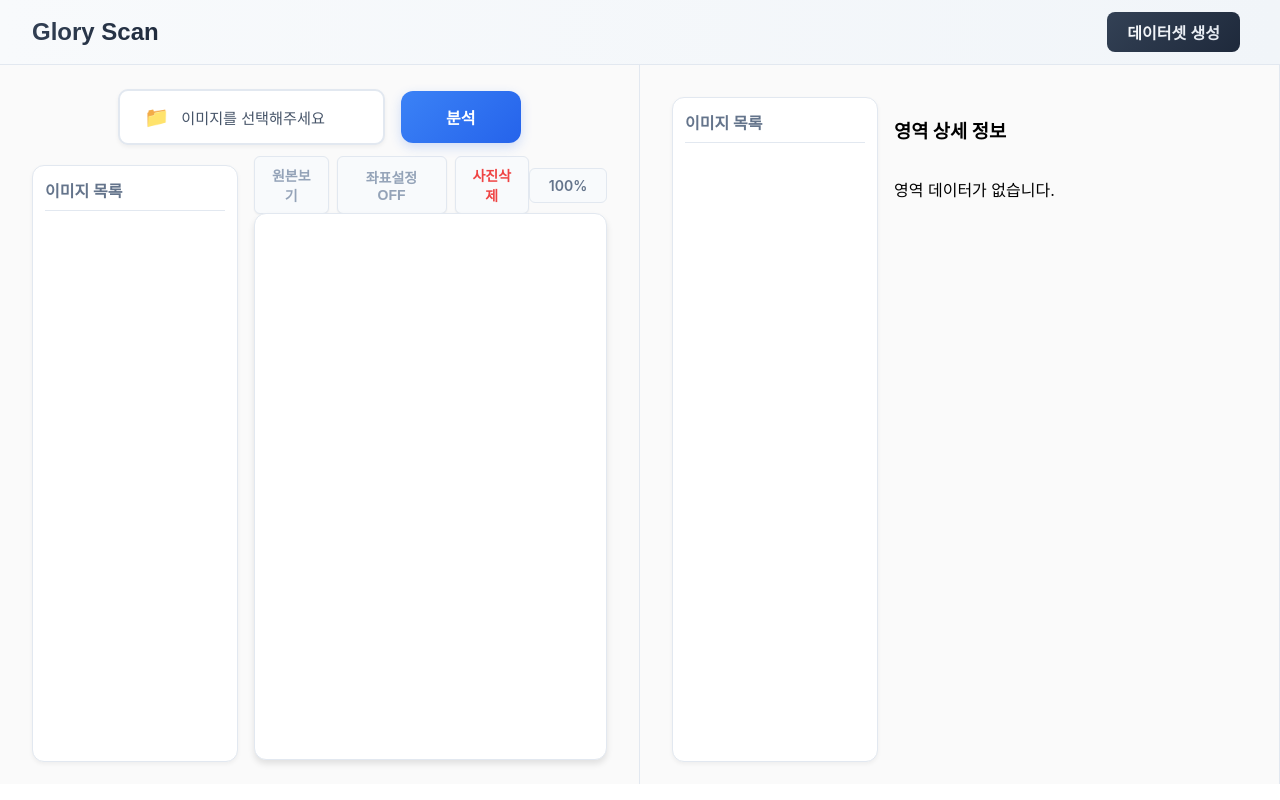
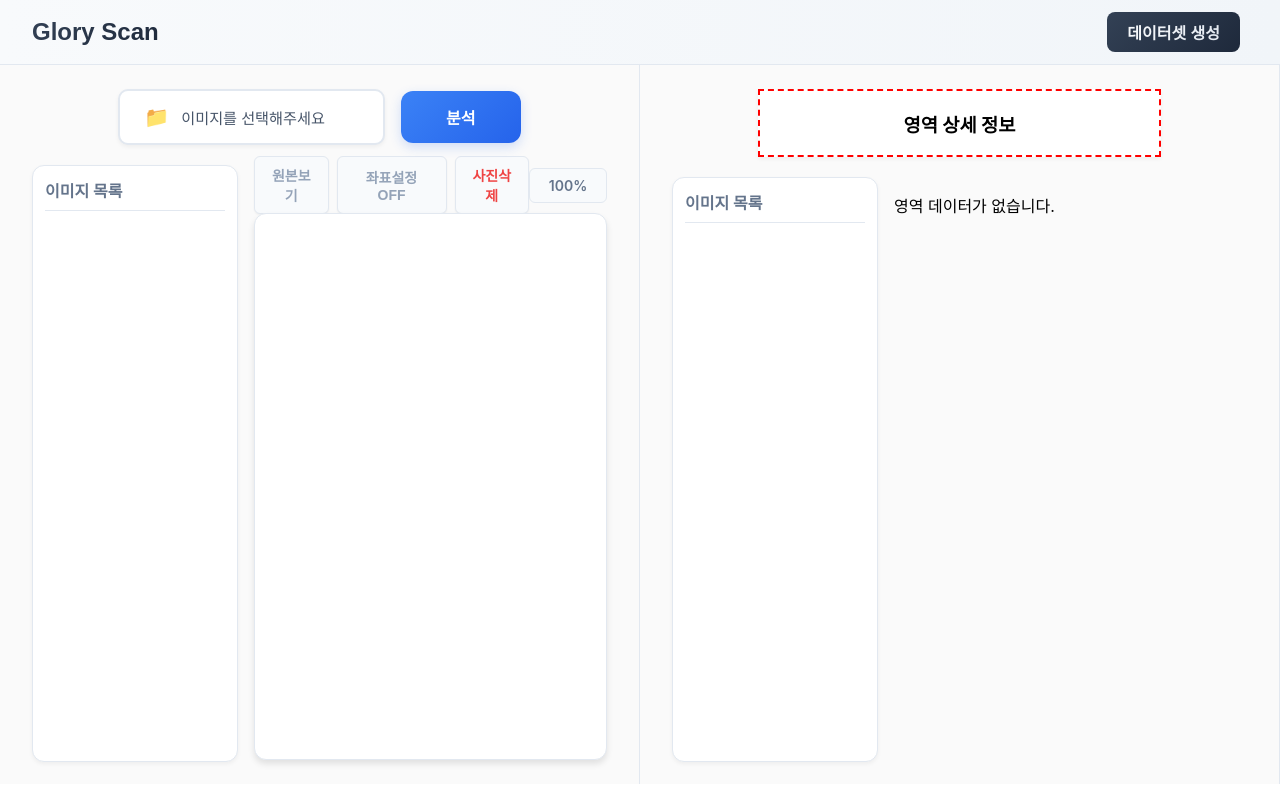
Before and after one commit to Glory0206/scan-project, a React (Create React App) app in the folder blank_front/: page / in a window 1280 px wide. Built offline with nearby package versions, Linux system fonts and the light colour scheme.

Commit message:
영역 상세 정보 위치변경

```diff
--- a/blank_front/src/components/Analyze/AnalyzeSection.css
+++ b/blank_front/src/components/Analyze/AnalyzeSection.css
@@ -75,3 +75,27 @@
   border-radius: 4px;
   background-color: #f9f9f9;
 }
+
+.input-group {
+  display: flex;
+  gap: 1rem;
+  margin-bottom: 0.75rem;
+  align-items: center;
+  width: 70%;
+  margin-left: auto;
+  margin-right: auto;
+  flex-shrink: 0;
+}
+
+.file-information {
+  flex: 1; /* Flex 속성 */
+  position: relative; /* 위치 지정 */
+  z-index: 1; /* z-index 설정 */
+  border: 2px dashed red; /* 박스의 가장자리 선 */
+  background-color: white;
+  display: flex; /* Flexbox 활성화 */
+  justify-content: center; /* 가로 중앙 정렬 */
+  align-items: center; /* 세로 중앙 정렬 */
+  font-size: 16px; /* 글자 크기 */
+  box-shadow: 0 2px 4px rgba(0, 0, 0, 0.05);
+}
--- a/blank_front/src/components/Analyze/AnalyzeSection.js
+++ b/blank_front/src/components/Analyze/AnalyzeSection.js
@@ -19,6 +19,11 @@ const AnalyzeSection = ({ fileData = [] }) => {
   return (
     <div className="analyze-section">
       <div className="analyze-container">
+        <div className="input-group">
+          <div className="file-information">
+            <h3>영역 상세 정보</h3>
+          </div>
+        </div>
         <div className="content-wrapper">
           {/* 이미지 목록: Sheet Names */}
           <div className="image-list">
@@ -39,7 +44,6 @@ const AnalyzeSection = ({ fileData = [] }) => {
 
           {/* 영역 상세 정보 */}
           <div>
-            <h3>영역 상세 정보</h3>
               <div className="view-section">
               {selectedFile.areas && selectedFile.areas.length > 0 ? (
                 selectedFile.areas.map((area, index) => (
```
